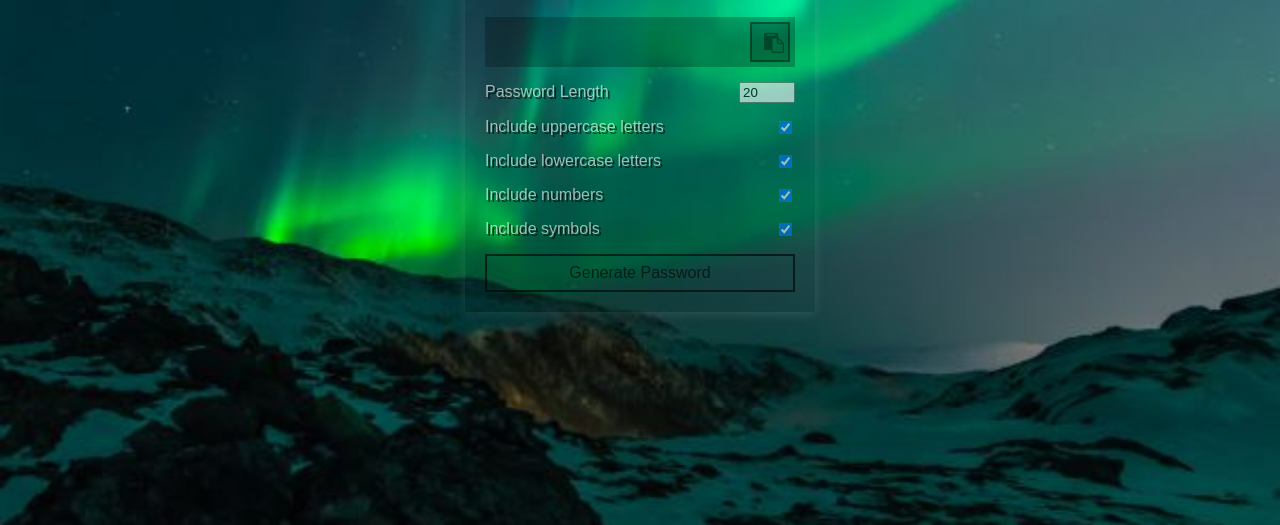
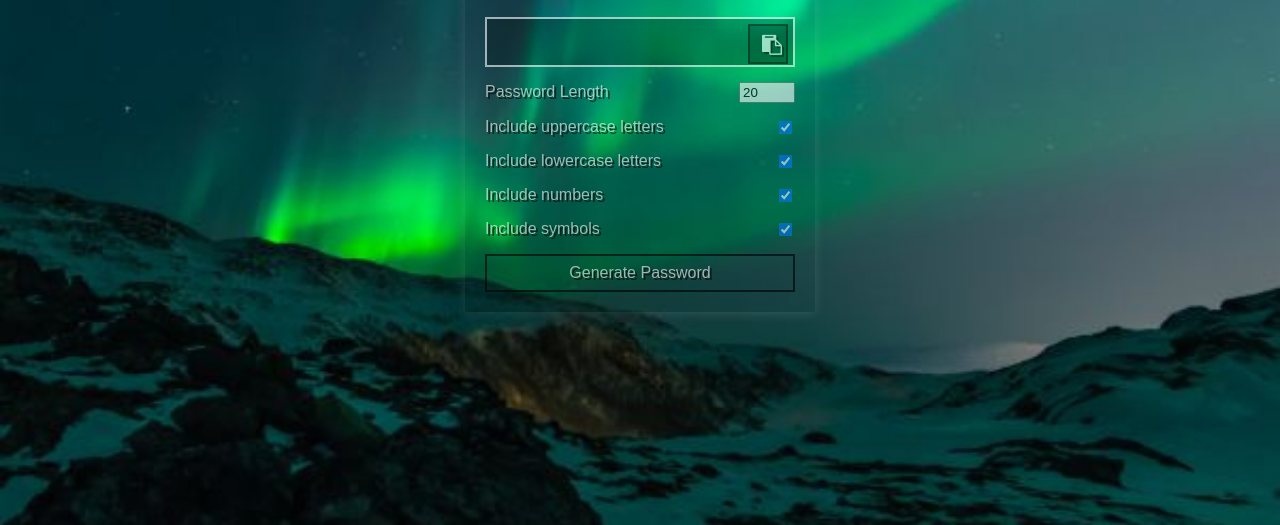
Before and after one commit to DeeDee932/Password-Generator, a plain HTML site: page index.html in a window 1280 px wide. Shown: the part 275-800 px from the top of the page. Drawn offline with Linux system fonts and the light colour scheme.

Commit message:
Update style.css

```diff
--- a/style.css
+++ b/style.css
@@ -39,6 +39,7 @@ h2 {
 
 .result-container {
   background-color: rgba(0, 0, 0, 0.4);
+  border: 2px solid white;
   display: flex;
   justify-content: flex-start;
   align-items: center;
@@ -73,7 +74,8 @@ h2 {
 .btn {
   border: 2px solid black;
   background-color: inherit;
-  color: black;
+  color: white;
+  text-shadow: 2px 2px 0 black;
   font-size: 16px;
   padding: 8px 12px;
   cursor: pointer;
```
